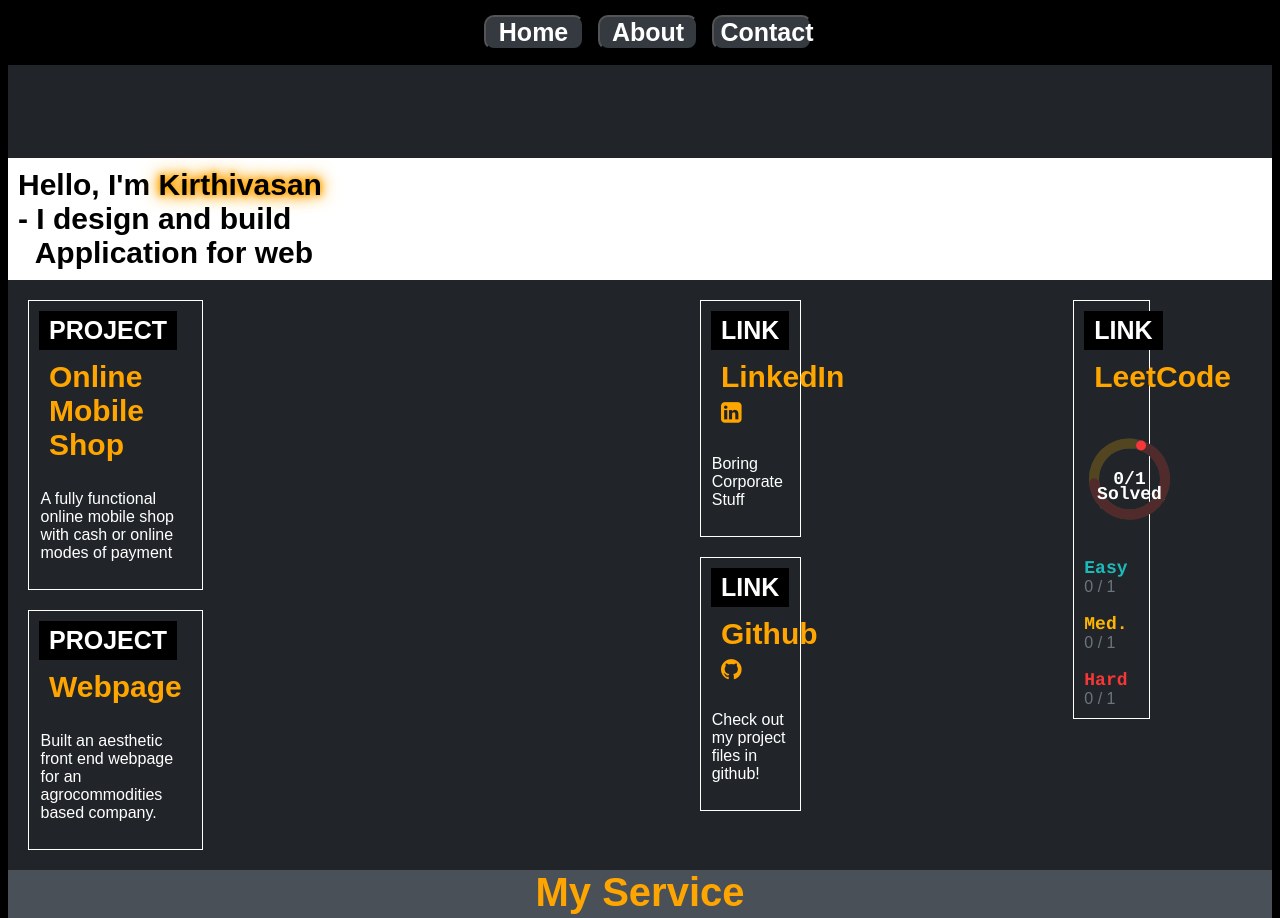
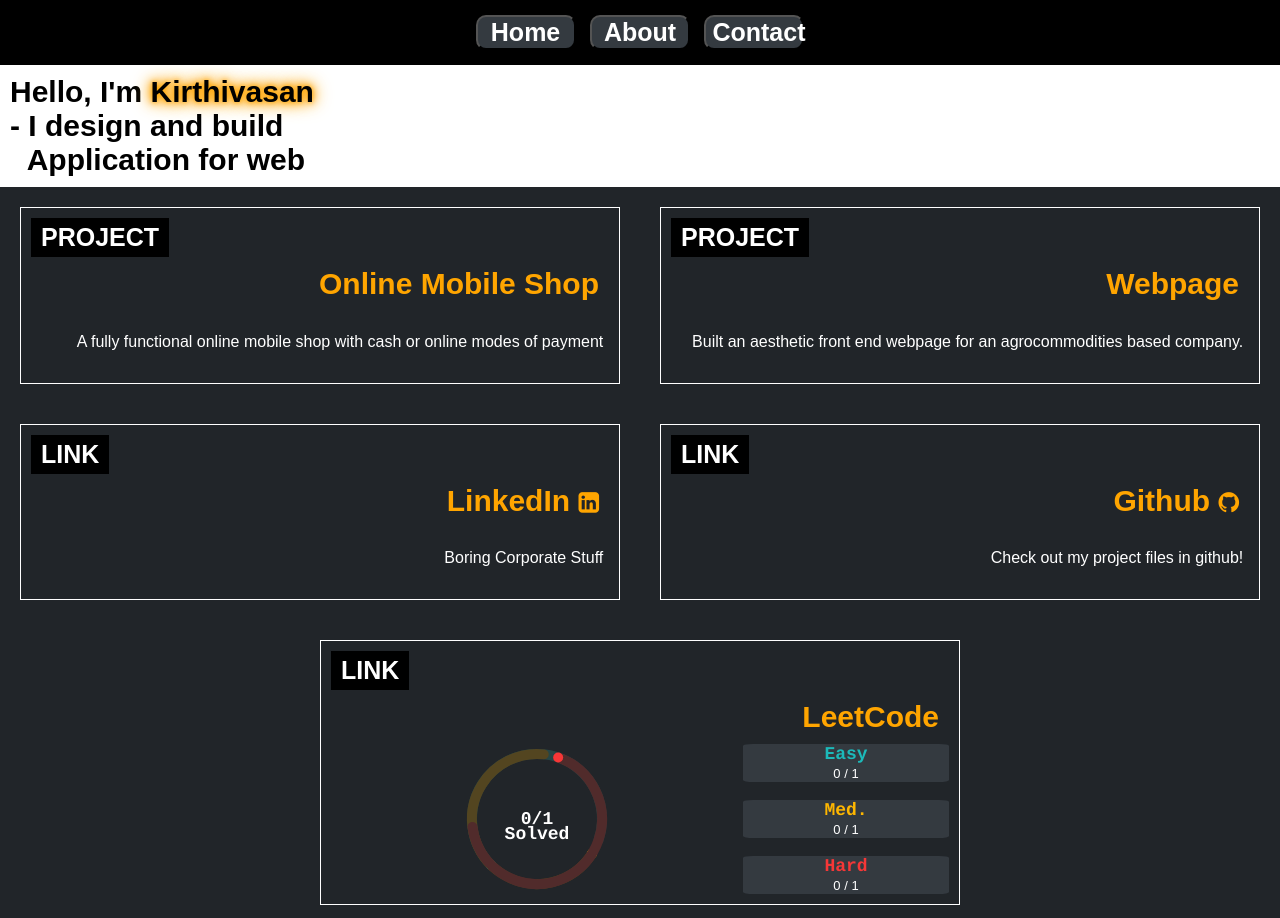
Before and after one commit to Kirthivasan1/KirthivasanResume.github.io, a plain HTML site: page index.html in a window 1280 px wide. Shown: the top 918 px of the page. Drawn offline with Linux system fonts and the light colour scheme; no server answers; a web font is replaced by a local one.

Commit message:
Update style.css

```diff
--- a/style.css
+++ b/style.css
@@ -1,6 +1,6 @@
 /* FONT FOR WHOLE WEBPAGE */
 
-@import url('https://fonts.googleapis.com/css2?family=Sofia');
+@import url("https://fonts.googleapis.com/css2?family=Sofia");
 
 html {
   box-sizing: border-box;
@@ -13,25 +13,23 @@ html {
   background-color: #000000;
 }
 
-
-
 /* NAVBAR STYLES */
-h1{
-  color:orange;
+h1 {
+  color: orange;
 }
 
 .Navbar {
-  position: fixed;
+  position: sticky;
   top: 0;
   width: 100%;
   text-align: center;
   padding: 10px 0;
   background-color: #000000;
   transition: top 0.3s;
-  z-index: 1;
+  z-index: 10;
 }
-b{
-  color: #FFFFFF;
+b {
+  color: #ffffff;
   font-size: 25px;
 }
 
@@ -39,39 +37,38 @@ b{
   top: -100px; /* Move the navbar out of view */
 }
 
-body{
+body {
   background-color: #212529;
   color: white;
   padding-top: 150px;
   transition: all 0.3s ease;
   padding-bottom: 0px;
+  width: 100%;
+  height: 100%;
+  margin: 0;
+  padding: 0;
 }
-button{
-    background-color: #343A40;
+button {
+  background-color: #343a40;
   border-radius: 10px;
   width: 100px;
   font-family: "Sofia", sans-serif;
   font-size: large;
-    color: #ADB5BD;
+  color: #adb5bd;
   font-weight: bold;
   cursor: pointer;
   margin: 5px;
   transition: all 0.3s ease;
 }
 
-button:hover{
+button:hover {
   transform: scale(1.1);
   box-shadow: 0 0 15px #495057;
 }
 
 /* HOME PAGE STYLES */
 
-.logo{
-  width:50%;
-  height: fit-content;
-}
-
-.Kirthivasan{
+.Kirthivasan {
   color: #000000;
   text-shadow: 0 0 5px orange, 0 0 15px orange, 0 0 20px orange, 0 0 10px orange;
 }
@@ -83,62 +80,130 @@ button:hover{
   color: #000000;
 }
 
-.introductionContainer
-{
+.introductionContainer {
   display: flex;
   justify-content: space-between;
-  background-color: #FFFFFF;
+  background-color: #ffffff;
 }
 
+/* LEET CODE */
+.leetContainer {
+  position: relative;
+  width: 100%;
+  height: 100%;
+  display: flex;
+}
+.can {
+  width: inherit;
+  height: auto;
+  display: flex;
+  justify-content: center;
+  align-items: center;
+}
+#canvas {
+  position: absolute;
+  left: 0;
+  top: 0;
+  background: none;
+}
 
-
+#Stats {
+  position: absolute;
+  width: 100px;
+  height: 100px;
+  left: 50%;
+  top: 50px;
+  color: white;
+  text-align: center;
+  transform: translateX(-50%);
+  z-index: 0;
+}
+#side {
+  text-align: center;
+  width: 50%;
+  height: fit-content;
+}
+.box {
+  background-color: #343a40;
+  border-radius: 5%;
+}
+#easyJS,
+#mediumJS,
+#hardJS {
+  color: white;
+  font-size: small;
+}
 .Element {
-    width: 25%;
+  align-items: center;
+  gap: 10px;
+   width: 90%;
   padding: 10px;
   margin: 20px;
-    border: 1px solid #FFFFFF;
+  border: 1px solid #ffffff;
   transition: all 0.3s ease;
   text-decoration: none;
-    color:#6C757D;
+  color: #6c757d;
+  flex: 1;
+}
+.subContainer {
+  display: flex;
+  text-align: right;
+  justify-content: center;
+  width: 100%;
+}
+.subContainer .Element {
+  width: 70%;
+  max-width: 50%;
+  margin: 20px;
+  box-sizing: border-box;
 }
 
+.subContainer .Element:only-child {
+    width: 70%;
+}
 .Container {
-    display: flex;
-    justify-content: space-between;
+  display: absolute;
+  grid-template-columns: repeat(2, 1fr);
+  gap: 20px;
+  justify-items: center;
+  justify-content: center;
+  align-items: center;
 }
-
 
 .Element:hover {
   transform: scale(1.1);
-    box-shadow: 0 0 15px #FFFFFF;
+  box-shadow: 0 0 15px #ffffff;
 }
 
 .project {
-    color:#E9ECEF;
+  color: #e9ecef;
   background-color: #000000;
   padding: 5px 10px;
   width: fit-content;
 }
 
-
 .link {
-    color: #E9ECEF;
+  color: #e9ecef;
   background-color: #000000;
   padding: 5px 10px;
   width: fit-content;
 }
-  a{
+a {
   text-decoration: none;
-    color:#6C757D;
+  color: #6c757d;
+  display: block;
+  height: fit-content;
+  width: 100%;
+  height: 100%;
 }
 
 /* ABOUT PAGE STYLES */
 
-  #AboutBody{
+#AboutBody {
   background-color: #000000;
 }
 
-  .about-left{
+.about-left {
   font-size: 20px;
   width: 75%;
   background-color: #212529;
@@ -146,81 +211,78 @@ button:hover{
   align-items: center;
 }
 
-  .about-right{
+.about-right {
   background-color: #212529;
 }
 
-  img{
-    width:50vh;
+img {
+  width: 50vh;
 }
 
-
-  .para{
+.para {
   padding-left: 10px;
-    color:#FFFFFF;
+  color: #ffffff;
   background-color: #202020;
   margin-top: 0;
 }
 
-  .biographyContainer{
+.biographyContainer {
   width: 75%;
 }
 
-  .biographyContainer h2{
-    color:orange;
+.biographyContainer h2 {
+  color: orange;
   border-radius: 10px;
 }
 
-  .educationContainer{
+.educationContainer {
   width: 75%;
   margin-left: 25%;
   background-color: #202020;
 }
 
-  .educationContainer h2{
+.educationContainer h2 {
   border-radius: 10px;
   color: orange;
-
 }
 
-  .skillsContainer{
-    width:75%;
+.skillsContainer {
+  width: 75%;
   background-color: #202020;
 }
 
-  .skillsContainer h2{
+.skillsContainer h2 {
   border-radius: 10px;
-    color: orange ;
+  color: orange;
 }
-  .skillsContainer p{
-    color:orange;
+.skillsContainer p {
+  color: orange;
   font-size: 25px;
   font-weight: bold;
 }
 
 /* MY SERVICE */
 
-  .serviceContainer{
+.serviceContainer {
   display: flex;
   text-align: right;
   background-color: #495057;
   justify-content: center;
 }
 
-
-  h2{
+h2 {
   background-color: #495057;
   width: 100%;
   font-size: 40px;
   text-align: center;
   margin: 0 0 0 0;
-    color: orange
+  color: orange;
 }
 .servicesElement {
   display: flex;
   align-items: center; /* Align items vertically */
   gap: 10px; /* Spacing between icon and text */
-    width:50%;
+  width: 50%;
   background-color: #000000;
   border-radius: 10px;
   padding: 10px;
@@ -235,26 +297,25 @@ button:hover{
   flex-grow: 1; /* Allow text to grow and take remaining space */
 }
 
-  div h3{
+div h3 {
   margin: 0;
   font-weight: bold;
   font-size: 25px;
   padding: 10px;
 }
-  div p{
+div p {
   padding: 1%;
-    color: #FFFFFF;
+  color: #ffffff;
 }
 
 /* HEADINGS */
 
-  .heading{
-    color:orange;
+.heading {
+  color: orange;
   font-size: 30px;
 }
 
 /* CONTACT PAGE */
-
 
 .contact form {
   width: 66%;
@@ -317,74 +378,74 @@ textarea {
   text-align: center;
 }
 
-.InputField{
+.InputField {
   width: 100%;
   float: left;
 }
 
-.Infos{
+.Infos {
   width: 33%;
   float: left;
 }
 
 /* SKILLS */
 
-.skillContainer{
+.skillContainer {
   width: 100%;
   margin: 0px auto;
   display: flex;
 }
 
 @keyframes progressingHTML {
-  from{
-    width:0%
+  from {
+    width: 0%;
   }
-  to{
+  to {
     width: 95%;
   }
 }
 
 @keyframes progressingCSS {
-  from{
-    width:0%
+  from {
+    width: 0%;
   }
-  to{
+  to {
     width: 91%;
   }
 }
 
 @keyframes progressingJAVASCRIPT {
-  from{
-    width:0%
+  from {
+    width: 0%;
   }
-  to{
+  to {
     width: 85%;
   }
 }
 
 @keyframes progressingREACTJS {
-  from{
-    width:0%
+  from {
+    width: 0%;
   }
-  to{
+  to {
     width: 70%;
   }
 }
 
 @keyframes progressingC {
-  from{
-    width:0%
+  from {
+    width: 0%;
   }
-  to{
+  to {
     width: 85%;
   }
 }
 
 @keyframes progressingPYTHON {
-  from{
-    width:0%
+  from {
+    width: 0%;
   }
-  to{
+  to {
     width: 97%;
   }
 }
@@ -393,7 +454,7 @@ textarea {
   background-color: rgb(192, 192, 192);
   width: 98%;
   border-radius: 15px;
-  margin:5px
+  margin: 5px;
 }
 
 .skill {
@@ -406,6 +467,7 @@ textarea {
 }
 
 .html {
+  overflow: hidden;
   width: 95%;
   animation: progressingHTML 2s ease-in-out;
   color: orange;
@@ -417,54 +479,58 @@ textarea {
   color: orange;
 }
 
-.javascript{
-  width:85%;
+.javascript {
+  width: 85%;
   animation: progressingJAVASCRIPT 2s ease-in-out;
   color: orange;
 }
 
-.reactjs{
+.reactjs {
   width: 70%;
   animation: progressingREACTJS 2s ease-in-out;
   color: orange;
 }
 
-.c{
+.c {
   width: 85%;
   animation: progressingC 2s ease-in-out;
   color: orange;
 }
 
-.python{
+.python {
   width: 97%;
   animation: progressingPYTHON 2s ease-in-out;
   color: orange;
 }
 
-.progressbar{
+.progressbar {
   color: #f5972d;
   margin-left: 100px;
   margin-bottom: 20px;
   width: 100px;
-	;
   height: 100px;
-	;
   border-radius: 50%;
 
   place-items: center;
   display: grid;
 
   --pgPercentage: var(--value);
-	background: radial-gradient(closest-side, black 80%, transparent 0 99.9%, black 0),
+  background: radial-gradient(
+      closest-side,
+      black 80%,
+      transparent 0 99.9%,
+      black 0
+    ),
     conic-gradient(#f5972d calc(var(--pgPercentage) * 1%), #ffe6af 0);
-
 }
 
 /* INTERESTS */
 
-.interestContainer
-{
+.interestContainer {
   background-color: #212529;
   height: 300px;
   display: flex;
 }
+
+/* RESPONSIVENESS */
+/* mobile (320px — 480px), tablets (481px — 768px), laptops (769px — 1024px), and desktops(1025px — 1200px) */
```
Lines whose indentation alone changed are shown as unchanged.
